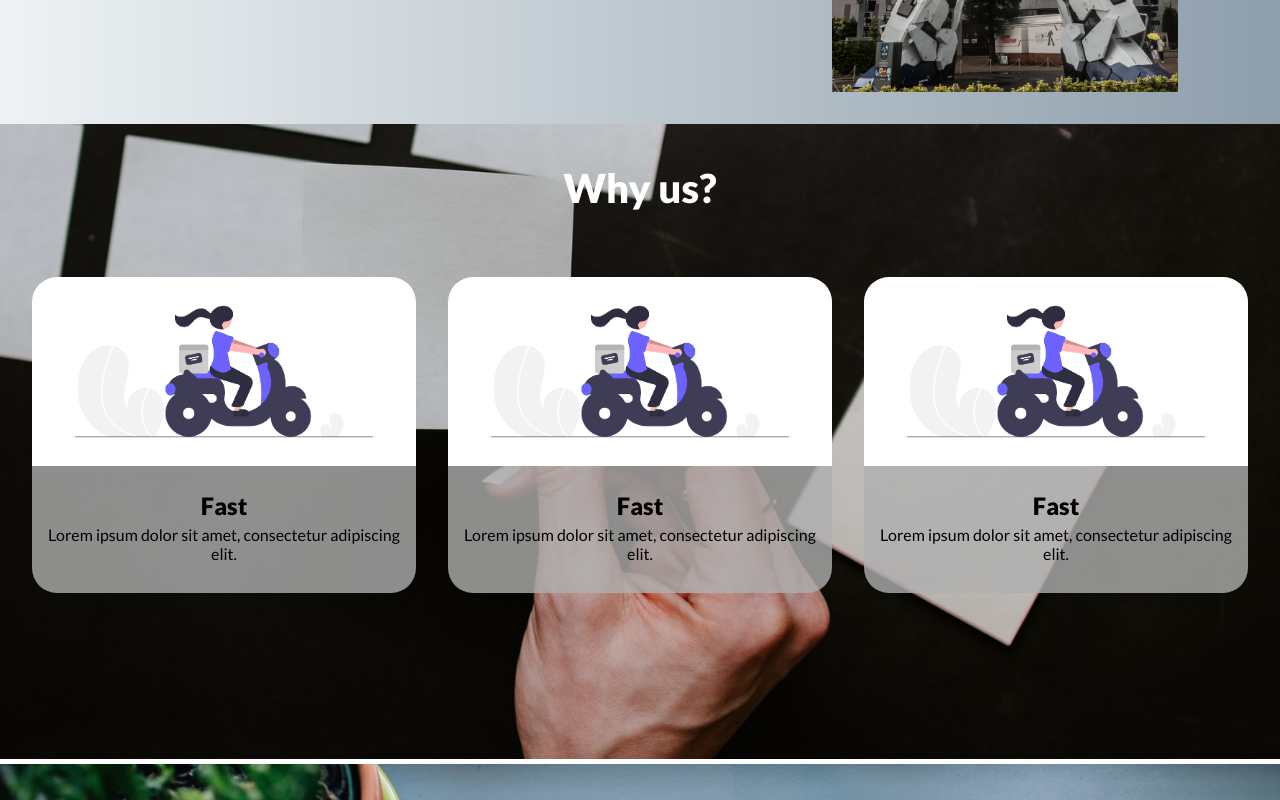
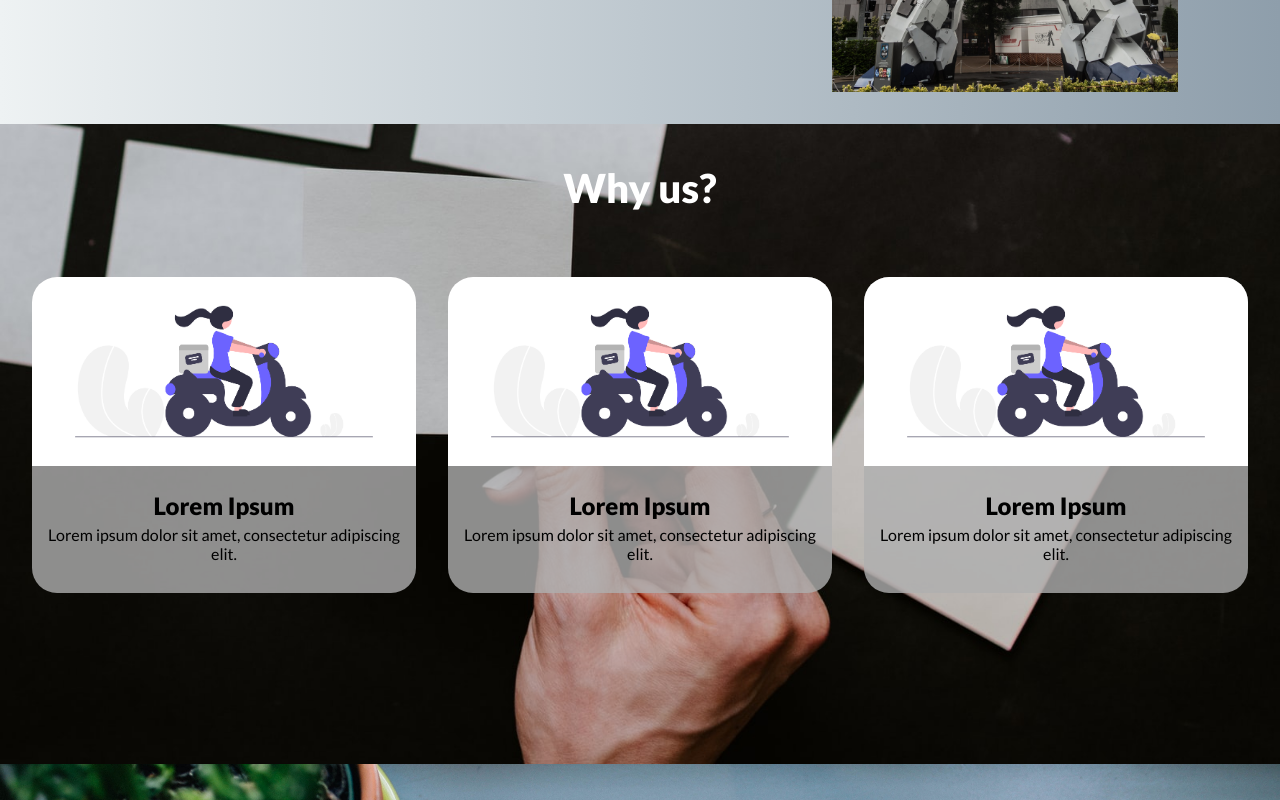
Before and after one commit to mrjiahoe/toy-land, a React (Create React App) app: page / in a window 1280 px wide. Shown: the part 1320-2120 px from the top of the page. Built offline with nearby package versions, Linux system fonts and the light colour scheme.

Commit message:
adjust why bg image

```diff
--- a/src/components/Why/ServiceElements.js
+++ b/src/components/Why/ServiceElements.js
@@ -7,7 +7,7 @@ export const WhyContainer = styled.div`
 	/* object-fit: cover; */
 	min-height: 80vh;
 	background-size: 150%;
-	background-position: right 0px bottom 5px;
+	background-position: right 0px bottom 0px;
 	background-repeat: no-repeat;
 
 	/* @media screen and (max-width: 770px) {
@@ -18,7 +18,7 @@ export const WhyContainer = styled.div`
 	} */
 	@media screen and (max-width: 1100px) {
 		background: url(${whybg2});
-		background-size: 150%;
+		background-size: 200%;
 	}
 `;
 
--- a/src/components/Why/index.js
+++ b/src/components/Why/index.js
@@ -17,7 +17,7 @@ const Service = () => {
 			<WhyCardContainer>
 				<WhyCard>
 					<WhyImage src={why1} alt="why" />
-					<WhyHeading>fast</WhyHeading>
+					<WhyHeading>Lorem ipsum</WhyHeading>
 					<WhyContent>
 						Lorem ipsum dolor sit amet, consectetur adipiscing elit.
 					</WhyContent>
@@ -25,7 +25,7 @@ const Service = () => {
 
 				<WhyCard>
 					<WhyImage src={why1} alt="why" />
-					<WhyHeading>fast</WhyHeading>
+					<WhyHeading>Lorem ipsum</WhyHeading>
 					<WhyContent>
 						Lorem ipsum dolor sit amet, consectetur adipiscing elit.
 					</WhyContent>
@@ -33,7 +33,7 @@ const Service = () => {
 
 				<WhyCard>
 					<WhyImage src={why1} alt="why" />
-					<WhyHeading>fast</WhyHeading>
+					<WhyHeading>Lorem ipsum</WhyHeading>
 					<WhyContent>
 						Lorem ipsum dolor sit amet, consectetur adipiscing elit.
 					</WhyContent>
```
Also changed, not shown: src/images/whybg3.jpg (added).
